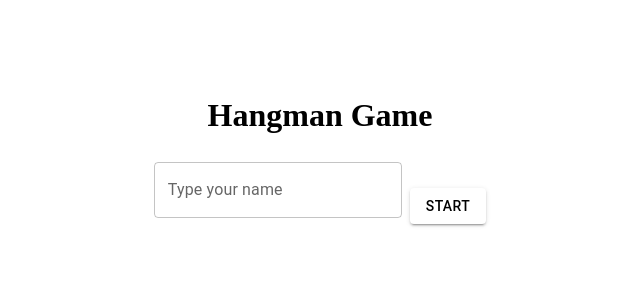
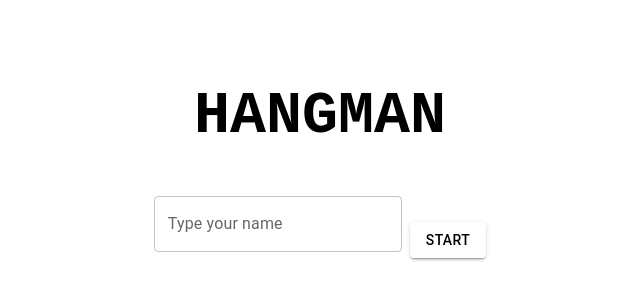
Before and after one commit to cbalsemao/hangman-game, a React (Create React App) app: page / in a window 1280 px wide. Shown: the part 258-558 px from the top of the page, without its empty margins (328-968 px from the left). Built offline with nearby package versions, Linux system fonts and the light colour scheme.

Commit message:
chore: wip

```diff
--- a/src/App.tsx
+++ b/src/App.tsx
@@ -1,11 +1,13 @@
 import { useCallback, useEffect, useRef, useState } from 'react';
 import Button from '@mui/material/Button';
 import { Grid, TextField } from '@mui/material';
+import { Global } from '@emotion/react';
 import {
   AlphabetWrapper,
   GameEndWrapper,
   MovieWrapper,
   TitleWrapper,
+  GlobalStyles,
 } from './styles/styleguide';
 import {
   alphabet,
@@ -96,7 +98,7 @@ function App() {
     } else if (wrongLetters.includes(letter)) {
       return 'red';
     } else {
-      return 'purple';
+      return '#0c0c0c';
     }
   };
 
@@ -109,8 +111,9 @@ function App() {
 
   return (
     <AppWrapper>
+      <Global styles={GlobalStyles} />
       <TitleWrapper>
-        <h1>Hangman Game</h1>
+        <h1>Hangman</h1>
       </TitleWrapper>
       <>
         {isGameToStart(gameStatus) && (
@@ -160,7 +163,11 @@ function App() {
                   <Button
                     onClick={() => handleWordToGuess(letter)}
                     variant="contained"
-                    sx={{ backgroundColor: buttonColorHandler(letter) }}
+                    sx={{
+                      backgroundColor: buttonColorHandler(letter),
+                      fontFamily: 'Courier New, Courier, monospace',
+                      fontWeight: 'bold',
+                    }}
                   >
                     {letter}
                   </Button>
--- a/src/styles/styleguide.ts
+++ b/src/styles/styleguide.ts
@@ -1,42 +1,76 @@
 import styled from '@emotion/styled';
-import { CardContent, Grid } from '@mui/material';
+import { CardContent, createTheme, Grid } from '@mui/material';
+import { Global, css } from '@emotion/react';
 
-export const TitleWrapper = styled.div`
-  display: flex;
-  justify-content: center;
-  align-items: center;
+export const theme = createTheme({
+  typography: {
+    fontFamily: 'Courier New, Courier, monospace',
+    fontSize: 16,
+  },
+  breakpoints: {
+    values: {
+      xs: 0,
+      sm: 600,
+      md: 960,
+      lg: 1280,
+      xl: 1920,
+    },
+  },
+});
+
+export const GlobalStyles = css`
+  body {
+    font-family: ${theme.typography.fontFamily};
+  }
 `;
 
-export const ButtonWrapper = styled.div`
-  width: 100%;
-  display: flex;
-  flex-direction: column;
-  justify-content: center;
-  align-items: center;
-`;
+export const TitleWrapper = styled.div({
+  display: 'flex',
+  justifyContent: 'center',
+  alignItems: 'center',
 
-export const MovieWrapper = styled.div`
-  display: flex;
-  justify-content: space-around;
-  align-items: center;
-  width: 40%;
-  font-size: 30px;
-`;
+  textTransform: 'uppercase',
+  fontSize: '30px',
 
-export const AlphabetWrapper = styled(Grid)`
-  background-color: white;
-  width: 500px;
-  flex-direction: row;
-  border-radius: 42px;
-  padding: 25px;
-  min-width: 500px;
-`;
+  '@media (max-width: 768px)': {
+    fontSize: '24px',
+  },
 
-export const GameEndWrapper = styled(Grid)`
-  display: flex;
-  justify-content: center;
-  align-items: center;
-`;
+  '@media (max-width: 480px)': {
+    fontSize: '18px',
+  },
+});
+
+export const ButtonWrapper = styled.div({
+  width: '100%',
+  display: 'flex',
+  justifyContent: 'center',
+  alignItems: 'center',
+  flexDirection: 'column',
+});
+
+export const MovieWrapper = styled.div({
+  display: 'flex',
+  justifyContent: 'space-around',
+  alignItems: 'center',
+  width: '40%',
+  fontSize: '30px',
+});
+
+export const AlphabetWrapper = styled(Grid)({
+  // backgroundColor: 'white',
+  width: '500px',
+  flexDirection: 'row',
+  borderRadius: '42px',
+  padding: '25px',
+  minWidth: '500px',
+});
+
+export const GameEndWrapper = styled(Grid)({
+  display: 'flex',
+  justifyContent: 'center',
+  alignItems: 'center',
+});
 
 export const RankingBdWrapper = styled(CardContent)`
   align-items: center;
```
